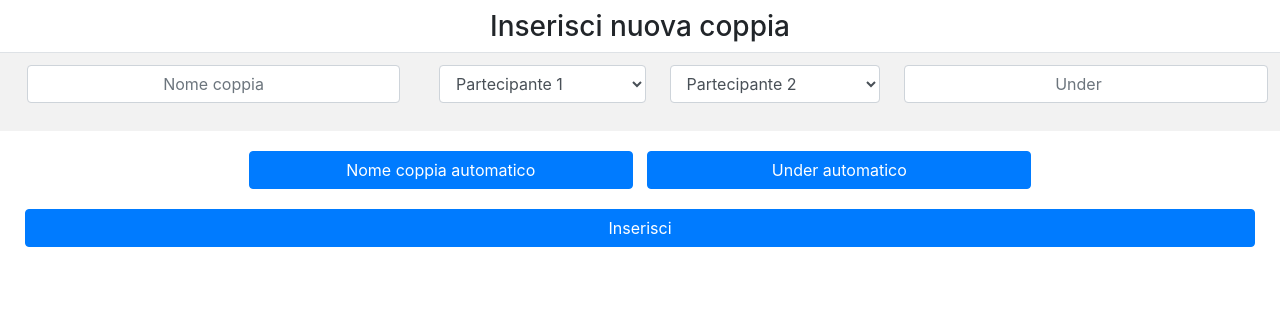
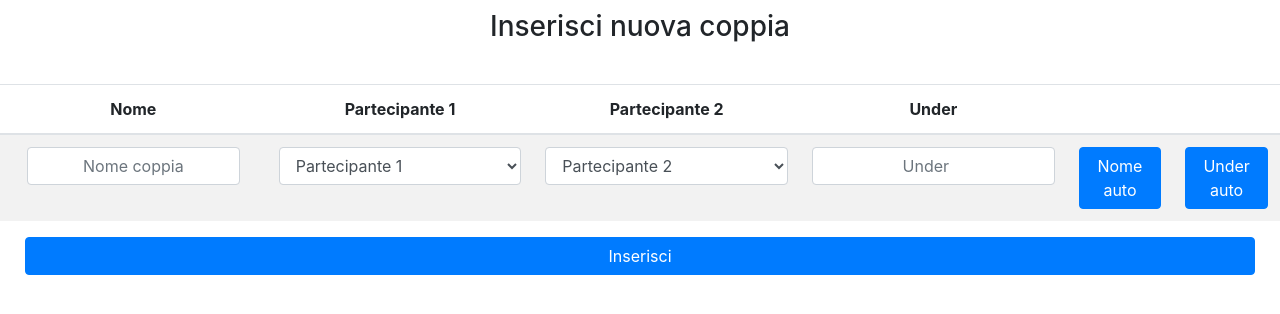
Before and after one commit to Baldi00/beachtennis, a PHP site: page /inserisciCoppia.php in a window 1280 px wide. Shown: the part 56-370 px from the top of the page. Run offline with PHP 8.4, Linux system fonts and the light colour scheme; data that the repository does not hold is empty.

Commit message:
Auto Under for all & Graphic Improvements
-Added Auto Under for all in "modificaCoppie"
-Graphic improvements

```diff
--- a/beachtennis/inserisciCoppia.php
+++ b/beachtennis/inserisciCoppia.php
@@ -101,17 +101,26 @@
 
     <h3 align="center" style="margin-top: 10px;">Inserisci nuova coppia</h3>
 
-
     <form action="azioneCoppia.php">
         <table class="table table-striped">
+            <thead>
+                <tr style="text-align: center;">
+                <th scope="col">Nome</th>
+                <th scope="col">Partecipante 1</th>
+                <th scope="col">Partecipante 2</th>
+                <th scope="col">Under</th>
+                <th scope="col"></th>
+                <th scope="col"></th>
+                </tr>
+            </thead>
             <tbody>
                 <tr>
-                    <th scope='row'>
-                        <div class="col-sm" width="50%"><input placeholder="Nome coppia" class="form-control" type="text" name="nome" required style="width: 100%; text-align: center;"></div>
+                    <th scope='row' style="width: 20%">
+                        <div class="col-sm"><input placeholder="Nome coppia" class="form-control" type="text" name="nome" required style="width: 100%; text-align: center;"></div>
                     </th>
                     <?php
 
-                        echo '  <td><div class="form-group">
+                        echo '  <td style="width: 20%"><div class="form-group">
                                   <select required class="form-control" name="part1">
                                     <option value="" selected>Partecipante 1</option>';
 
@@ -124,7 +133,7 @@
                         echo '    </select>
                                 </div></td> ';
 
-                        echo '  <td><div class="form-group">
+                        echo '  <td style="width: 20%"><div class="form-group">
                                   <select required class="form-control" name="part2">
                                     <option value="">Partecipante 2</option>';
 
@@ -140,20 +149,20 @@
                         echo '    </select>
                                 </div></td> ';
                     ?>
-                    <td>
+                    <td style="width: 20%">
                         <input required placeholder="Under" class="form-control" type="number" name="under" min=0 style="width: 100%; text-align: center;">
                         </div>
                     </td>
                     <input type="hidden" name="azione" value="aggiungi">
+                    <div class="row" style="margin-top: 20px; margin-bottom: 20px; text-align: center">
+                        <div class="col-sm" colspan="2">
+                            <td style="text-align: center; width: 8%"><button style="width: 100%" class="btn btn-primary" onclick="nomeCoppiaAutomatico(); return false;">Nome auto</button></td>
+                            <td style="text-align: center; width: 8%"><button style="width: 100%" class="btn btn-primary" onclick="underAutomatico(); return false;">Under auto</button></td>
+                        </div>
+                    </div>
                 </tr>
             </tbody>
         </table>
-        <div class="row" style="margin-top: 20px; margin-bottom: 20px; text-align: center">
-            <div class="col-sm" colspan="2">
-                <button class="btn btn-primary" onclick="nomeCoppiaAutomatico(); return false;" style="width: 30%;">Nome coppia automatico</button>
-                <button class="btn btn-primary" onclick="underAutomatico(); return false;" style="width: 30%; margin-left: 10px;">Under automatico</button>
-            </div>
-        </div>
 
         <div class="row" style="margin: 10px;">
             <div class="col-sm" colspan="2"><input class="btn btn-primary" type="submit" value="Inserisci" style="width: 100%"></div>
```
Also changed, not shown: beachtennis/inserisciEvento.php (+7 -0 lines), beachtennis/inserisciIscritto.php (+8 -0 lines), beachtennis/modificaCoppie.php (+10 -4 lines).
